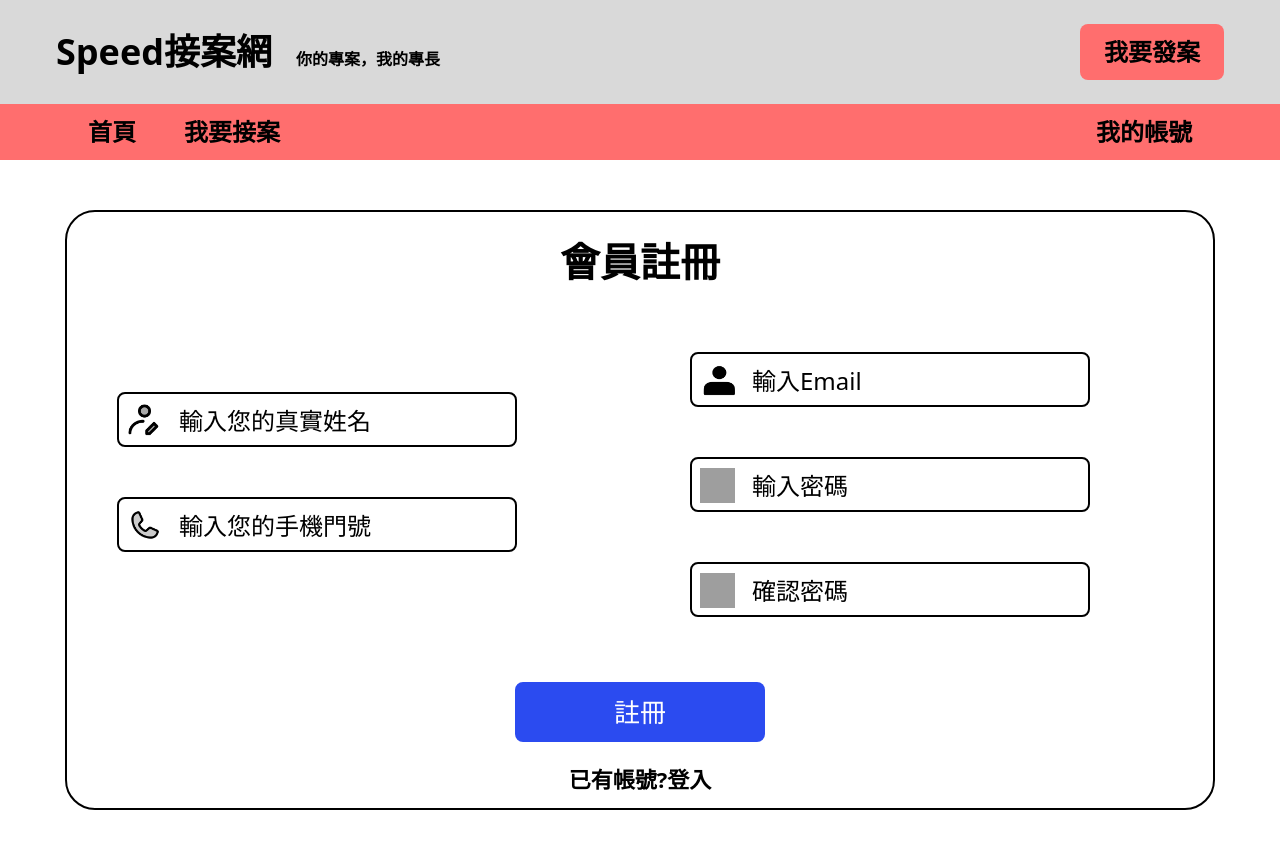
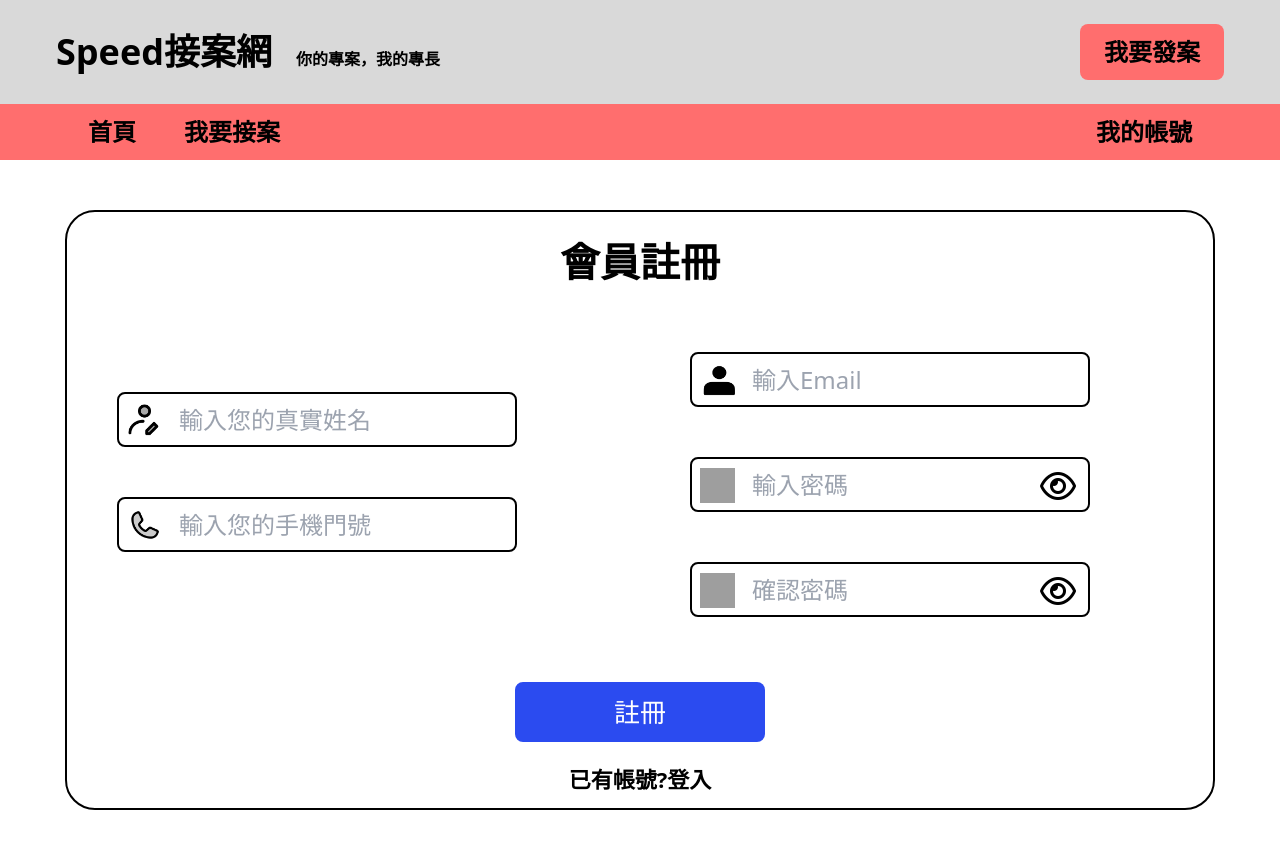
Before and after one commit to miguelyang123/case-receiving-platform-Vue, a Vue app: page /register_page in a window 1280 px wide. Shown: the top 848 px of the page. Built offline with nearby package versions, Linux system fonts and the light colour scheme; grey boxes are pictures that could not be loaded.

Commit message:
UPDATE:增加密碼 明碼暗碼功能

```diff
--- a/src/views/LoginPage.vue
+++ b/src/views/LoginPage.vue
@@ -1,8 +1,28 @@
 <script >
-
+export default {
+    data() {
+        return {
+            pwdFlag: false, //密碼明碼
+            password: "",
+        }
+    },
+    methods: {
+        pwdflagTrue() {
+            this.pwdFlag = true;
+        },
+        pwdflagFalse() {
+            this.pwdFlag = false;
+        },
+    },
+}
 </script>
 
 <template>
+    <!-- font-awesome -->
+    <link rel="stylesheet" href="https://cdnjs.cloudflare.com/ajax/libs/font-awesome/6.4.2/css/all.min.css"
+        integrity="sha512-z3gLpd7yknf1YoNbCzqRKc4qyor8gaKU1qmn+CShxbuBusANI9QpRohGBreCFkKxLhei6S9CQXFEbbKuqLg0DA=="
+        crossorigin="anonymous" referrerpolicy="no-referrer" />
+
     <div class="flex justify-center mt-[50px]  h-screen w-screen">
         <div class="border-2 border-black rounded-[30px] w-[500px] h-[500px]">
             <div class="flex  h-[100px] justify-center items-center ">
@@ -10,32 +30,34 @@
             </div>
             <div class="h-[220px] ">
                 <div class="relative">
-                    <input type="text" value="輸入Email"
+                    <input type="text" placeholder="輸入Email"
                         class="border-2 border-black ml-[50px] mt-[40px] w-[400px] h-[55px] text-[24px] rounded-lg pl-[60px]">
                     <div
                         class="absolute w-[35px] h-[35px] bg-[url('../../public/Account_icon.png')] bg-cover bottom-[9px] left-[60px]">
                     </div>
                 </div>
                 <div class="relative">
-                    <input type="text" value="輸入密碼"
-                        class="border-2 border-black ml-[50px] mt-[50px] w-[400px] h-[55px] text-[24px] rounded-lg pl-[60px]">
+                    <input placeholder="輸入密碼" :type="pwdFlag ? 'text' : 'password'" v-model="password"
+                        class="border-2 border-black ml-[50px] mt-[50px] w-[400px] h-[55px] text-[24px] rounded-lg px-[60px]">
                     <div
                         class="absolute w-[35px] h-[35px] bg-[url('../../Password_icon.png')] bg-cover bottom-[9px] left-[60px]">
                     </div>
-
+                    <i class="absolute bottom-[25px] left-[400px] fa-regular fa-eye fa-2xl" @click="pwdflagTrue"
+                        v-if="this.pwdFlag === false"></i>
+                    <i class="absolute bottom-[25px] left-[400px] fa-regular fa-eye-slash fa-2xl" @click="pwdflagFalse"
+                        v-if="this.pwdFlag === true"></i>
                 </div>
             </div>
-            <div class="h-[50px]  flex  justify-between px-[60px]" >
+            <div class="h-[50px]  flex  justify-between px-[60px]">
                 <button type="button" class="text-[22px] font-bold hover:scale-105 active:scale-95 ">會員註冊</button>
                 <button type="button" class="text-[22px] font-bold hover:scale-105 active:scale-95 ">忘記密碼</button>
             </div>
             <div class="flex  h-[120px] justify-center items-center ">
-                <button type="button" class="w-[220px] h-[60px]  text-[26px] rounded-lg bg-[#2B4BF0] text-white hover:scale-105 active:scale-95">登入</button>
+                <button type="button"
+                    class="w-[220px] h-[60px]  text-[26px] rounded-lg bg-[#2B4BF0] text-white hover:scale-105 active:scale-95">登入</button>
             </div>
         </div>
     </div>
 </template>
 
-<style lang="scss" scoped>
-
-</style>
+<style lang="scss" scoped></style>
--- a/src/views/RegisterPage.vue
+++ b/src/views/RegisterPage.vue
@@ -1,12 +1,36 @@
 <script>
 export default {
-  setup() {
-    return {};
+  data() {
+    return {
+      pwdFlag: false, //密碼明碼
+      repeatpwdFlag: false, //repeat 密碼明碼
+      password: "",
+      repeatPassword: "",
+    }
   },
-};
+  methods: {
+    pwdflagTrue() {
+      this.pwdFlag = true;
+    },
+    pwdflagFalse() {
+      this.pwdFlag = false;
+    },
+    repeatpwdflagTrue() {
+      this.repeatpwdFlag = true;
+    },
+    repeatpwdflagFalse() {
+      this.repeatpwdFlag = false;
+    },
+  },
+}
 </script>
 
 <template>
+  <!-- font-awesome -->
+  <link rel="stylesheet" href="https://cdnjs.cloudflare.com/ajax/libs/font-awesome/6.4.2/css/all.min.css"
+    integrity="sha512-z3gLpd7yknf1YoNbCzqRKc4qyor8gaKU1qmn+CShxbuBusANI9QpRohGBreCFkKxLhei6S9CQXFEbbKuqLg0DA=="
+    crossorigin="anonymous" referrerpolicy="no-referrer" />
+
   <div class="flex justify-center mt-[50px]  h-screen w-screen">
     <div class="border-2 border-black rounded-[30px] w-[1150px] h-[600px]">
       <div class="flex  h-[100px] justify-center items-center">
@@ -15,51 +39,57 @@ export default {
       <div class="flex">
         <div class="w-6/12  h-[350px]">
           <div class="relative">
-            <input type="text" value="輸入您的真實姓名"
+            <input type="text" placeholder="輸入您的真實姓名"
               class="border-2 border-black ml-[50px] mt-[80px] w-[400px] h-[55px] text-[24px] rounded-lg pl-[60px]">
             <div
               class="absolute w-[35px] h-[35px] bg-[url('../../public/icon-park-twotone_edit-name.png')] bg-cover bottom-[9px] left-[60px]">
             </div>
           </div>
           <div class="relative">
-            <input type="text" value="輸入您的手機門號"
+            <input type="text" placeholder="輸入您的手機門號"
               class="border-2 border-black ml-[50px] mt-[50px] w-[400px] h-[55px] text-[24px] rounded-lg pl-[60px]">
-              <div
+            <div
               class="absolute w-[35px] h-[35px] bg-[url('../../public/ph_phone-duotone.png')] bg-cover bottom-[9px] left-[60px]">
             </div>
           </div>
         </div>
         <div class="w-6/12  h-[350px]">
           <div class="relative">
-            <input type="text" value="輸入Email"
+            <input type="text" placeholder="輸入Email"
               class="border-2 border-black ml-[50px] mt-[40px] w-[400px] h-[55px] text-[24px] rounded-lg pl-[60px]">
             <div
               class="absolute w-[35px] h-[35px] bg-[url('../../public/Account_icon.png')] bg-cover bottom-[9px] left-[60px]">
             </div>
           </div>
           <div class="relative">
-            <input type="text" value="輸入密碼"
-              class="border-2 border-black ml-[50px] mt-[50px] w-[400px] h-[55px] text-[24px] rounded-lg pl-[60px]">
-              <div
-              class="absolute w-[35px] h-[35px] bg-[url('../../Password_icon.png')] bg-cover bottom-[9px] left-[60px]">
+            <input  placeholder="輸入密碼"  :type="pwdFlag ? 'text' : 'password'"  v-model="password"
+              class="border-2 border-black ml-[50px] mt-[50px] w-[400px] h-[55px] text-[24px] rounded-lg px-[60px]" >
+            <div class="absolute w-[35px] h-[35px] bg-[url('../../Password_icon.png')] bg-cover bottom-[9px] left-[60px]">
             </div>
-
+            <i class="absolute bottom-[25px] left-[400px] fa-regular fa-eye fa-2xl" @click="pwdflagTrue"
+              v-if="this.pwdFlag === false"></i>
+            <i class="absolute bottom-[25px] left-[400px] fa-regular fa-eye-slash fa-2xl" @click="pwdflagFalse"
+              v-if="this.pwdFlag === true"></i>
           </div>
-          <div class="relative">
-            <input type="text" value="確認密碼"
-              class="border-2 border-black ml-[50px] mt-[50px] w-[400px] h-[55px] text-[24px] rounded-lg pl-[60px]">
-              <div
-              class="absolute w-[35px] h-[35px] bg-[url('../../Password_icon.png')] bg-cover bottom-[9px] left-[60px]">
+          <div class="relative ">
+            <input placeholder="確認密碼" :type="repeatpwdFlag ? 'text' : 'password'"  v-model="repeatPassword"
+              class="border-2 border-black ml-[50px] mt-[50px] w-[400px] h-[55px] text-[24px] rounded-lg px-[60px] ">
+            <div class="absolute w-[35px] h-[35px] bg-[url('../../Password_icon.png')] bg-cover bottom-[9px] left-[60px]">
             </div>
-
+            <i class="absolute bottom-[25px] left-[400px] fa-regular fa-eye fa-2xl" @click="repeatpwdflagTrue"
+              v-if="this.repeatpwdFlag === false"></i>
+            <i class="absolute bottom-[25px] left-[400px] fa-regular fa-eye-slash fa-2xl" @click="repeatpwdflagFalse"
+              v-if="this.repeatpwdFlag === true"></i>
           </div>
         </div>
       </div>
       <div class=" h-[100px] flex justify-center items-center">
-         <button type="button" class="w-[250px] h-[60px]  text-[26px] rounded-lg bg-[#2B4BF0] text-white hover:scale-105 active:scale-95">註冊</button>
+        <button type="button"
+          class="w-[250px] h-[60px]  text-[26px] rounded-lg bg-[#2B4BF0] text-white hover:scale-105 active:scale-95">註冊</button>
       </div>
       <div class=" h-[50px] flex justify-center ">
-         <button type="button" class="w-[180px] h-[35px]  text-[22px] rounded-lg  font-bold hover:scale-105 active:scale-95">已有帳號?登入</button>
+        <button type="button"
+          class="w-[180px] h-[35px]  text-[22px] rounded-lg  font-bold hover:scale-105 active:scale-95">已有帳號?登入</button>
       </div>
     </div>
   </div>
```
